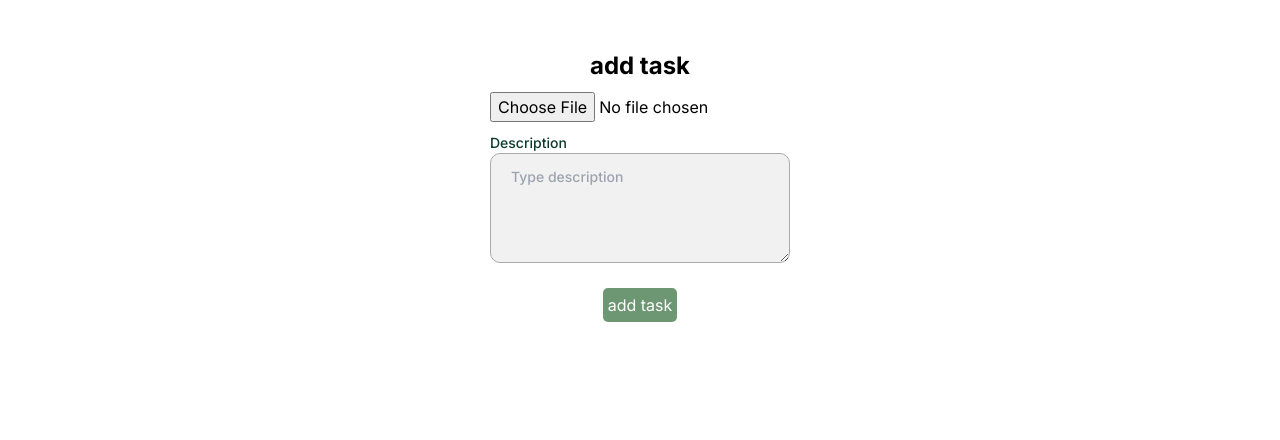
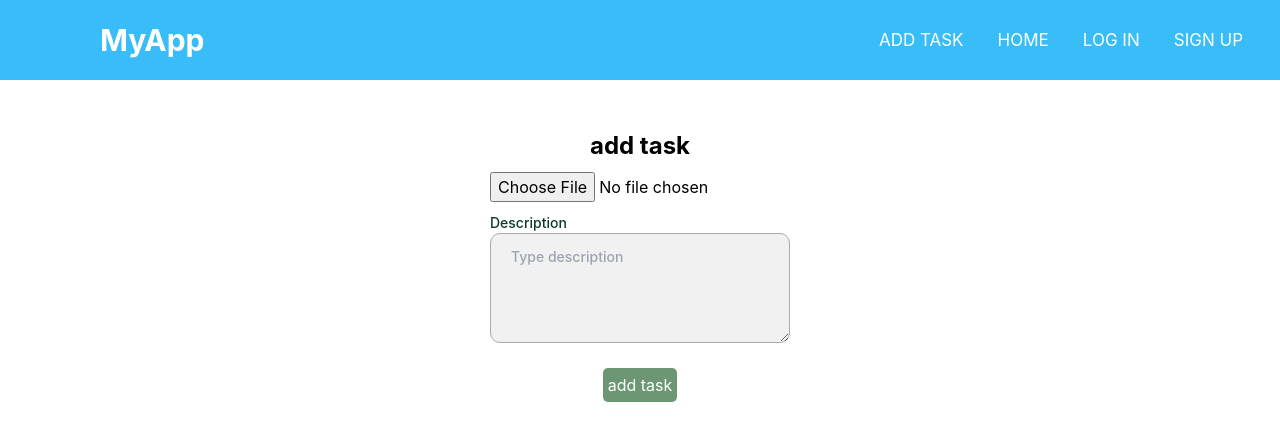
Before and after one commit to krystianwojtowicz/employee-and-work-order-management, a Next.js app: page /addtask in a window 1280 px wide. Shown: the top 440 px of the page. Built offline with nearby package versions, Linux system fonts and the light colour scheme; no server answers.

Commit message:
redux, part of navbar

```diff
--- a/src/api/users.ts
+++ b/src/api/users.ts
@@ -30,14 +30,13 @@ export const getUser = async (email: string) => {
 
         const userDoc = querySnapshot.docs[0];
         const userData = userDoc.data();
-        console.log(userData);
         return userData;
     } catch (error) {
         throw error;
     }
 };
 
-//validation to fix
+//ToDo validation to fix, and spaces in password
 export const signInWithEmail = async (
     email: string,
     password: string
--- a/src/app/addtask/page.tsx
+++ b/src/app/addtask/page.tsx
@@ -2,9 +2,10 @@
 
 import { ChangeEvent, useState } from 'react';
 import { Controller, useForm } from 'react-hook-form';
+import { useSelector } from 'react-redux';
 import { addTask, handleSavePhoto, Task } from '../../api/tasks';
-import { getUser } from '../../api/users';
 import { Description } from '../../helpers/enums';
+import type { RootState } from '../../store/store';
 import { Button } from '../components/Button';
 import { FormWrapper } from '../components/FormWrapper';
 import { TextArea } from '../components/TextArea';
@@ -22,7 +23,10 @@ export default function AddTask() {
     });
     const [error, setError] = useState<string>('');
     const [imgUpload, setImgUpload] = useState<File | null>(null);
-
+    const emailOfBoss = useSelector(
+        (state: RootState) => state.users.emailOfBoss
+    );
+    console.log(emailOfBoss);
     const onSubmit = async (data: Task): Promise<void> => {
         try {
             const id = await addTask(data);
--- /dev/null
+++ b/src/app/components/Navbar.tsx
@@ -0,0 +1,46 @@
+import { useState } from 'react';
+import Image from 'next/image';
+import Link from 'next/link';
+import hamburger from '../../assets/hamburger.png';
+
+export const Navbar = () => {
+    const [nav, setNav] = useState(false);
+    return (
+        <div className='flex min-h-[80px] w-full justify-between bg-sky-400'>
+            <label className='pl-[100px] text-3xl font-bold leading-[80px] text-white'>
+                MyApp
+            </label>
+            <Image
+                src={hamburger}
+                alt='Logo'
+                className='mr-[30px] mt-[30px] h-[20px] w-[20px] cursor-pointer fill-white sm:hidden'
+                onClick={() => setNav((prev) => !prev)}
+            />
+            <ul className={`mr-[20px] ${!nav && 'hidden'} sm:block`}>
+                <li className='mx-1 block rounded px-[13px] text-[17px] uppercase leading-[80px] text-white sm:inline-block'>
+                    <Link
+                        href='addtask'
+                        onClick={() => setNav((prev) => !prev)}
+                    >
+                        Add task
+                    </Link>
+                </li>
+                <li className='mx-1 inline-block rounded px-[13px] text-[17px] uppercase leading-[80px] text-white'>
+                    <Link href='home' onClick={() => setNav((prev) => !prev)}>
+                        Home
+                    </Link>
+                </li>
+                <li className='mx-1 inline-block rounded px-[13px] text-[17px] uppercase leading-[80px] text-white'>
+                    <Link href='login' onClick={() => setNav((prev) => !prev)}>
+                        Log in
+                    </Link>
+                </li>
+                <li className='mx-1 inline-block rounded px-[13px] text-[17px] uppercase leading-[80px] text-white'>
+                    <Link href='signup' onClick={() => setNav((prev) => !prev)}>
+                        Sign up
+                    </Link>
+                </li>
+            </ul>
+        </div>
+    );
+};
--- a/src/app/layout.tsx
+++ b/src/app/layout.tsx
@@ -1,14 +1,8 @@
-import type { Metadata } from 'next';
-import { Inter } from 'next/font/google';
+'use client';
+
 import { ReduxProvider } from '../Providers';
+import { Navbar } from './components/Navbar';
 import './globals.css';
-
-const inter = Inter({ subsets: ['latin'] });
-
-export const metadata: Metadata = {
-    title: 'Order Management',
-    description: 'Order management system',
-};
 
 export default function RootLayout({
     children,
@@ -16,10 +10,13 @@ export default function RootLayout({
     children: React.ReactNode;
 }) {
     return (
-        <ReduxProvider>
-            <html lang='en'>
-                <body className={inter.className}>{children}</body>
-            </html>
-        </ReduxProvider>
+        <html lang='en'>
+            <ReduxProvider>
+                <body>
+                    <Navbar />
+                    {children}
+                </body>
+            </ReduxProvider>
+        </html>
     );
 }
--- a/src/app/login/page.tsx
+++ b/src/app/login/page.tsx
@@ -2,7 +2,10 @@
 
 import { useState } from 'react';
 import { Controller, useForm } from 'react-hook-form';
-import { signInWithEmail } from '../../api/users';
+import { useDispatch } from 'react-redux';
+import { useRouter } from 'next/navigation';
+import { setUserEmail } from '@/store/usersSlice';
+import { getUser, signInWithEmail } from '../../api/users';
 import { Person } from '../../helpers/enums';
 import { Button } from '../components/Button';
 import { FormWrapper } from '../components/FormWrapper';
@@ -26,13 +29,18 @@ export default function LogIn() {
         },
     });
     const [error, setError] = useState<string>('');
+    const dispatch = useDispatch();
+    const router = useRouter();
 
     const onSubmit = async (data: FormValues): Promise<void> => {
         const { email, password } = data;
+
         try {
-            await signInWithEmail(email, password).then((id: string) => {
-                return id;
-            });
+            const userData = await getUser(email);
+            dispatch(setUserEmail(userData.emailOfYourBoss));
+
+            await signInWithEmail(email, password);
+            router.push('/addtask');
         } catch (error: any) {
             setError(error.message);
         }
--- a/src/app/page.tsx
+++ b/src/app/page.tsx
@@ -1,3 +1,4 @@
+// ToDo do it differently
 import { redirect } from 'next/navigation';
 
 export default function Home() {
--- a/src/store/store.ts
+++ b/src/store/store.ts
@@ -1,7 +1,10 @@
 import { configureStore } from '@reduxjs/toolkit';
+import usersReducer from './usersSlice';
 
 export const store = configureStore({
-    reducer: {},
+    reducer: {
+        users: usersReducer,
+    },
 });
 
 export type RootState = ReturnType<typeof store.getState>;
--- /dev/null
+++ b/src/store/usersSlice.ts
@@ -0,0 +1,23 @@
+import { createSlice } from '@reduxjs/toolkit';
+
+export interface CounterState {
+    emailOfBoss: string;
+}
+
+const initialState: CounterState = {
+    emailOfBoss: '',
+};
+
+export const usersSlice = createSlice({
+    name: 'users',
+    initialState,
+    reducers: {
+        setUserEmail: (state, action) => {
+            state.emailOfBoss = action.payload;
+        },
+    },
+});
+
+export const { setUserEmail } = usersSlice.actions;
+
+export default usersSlice.reducer;
```
Also changed, not shown: src/assets/hamburger.png (added).
